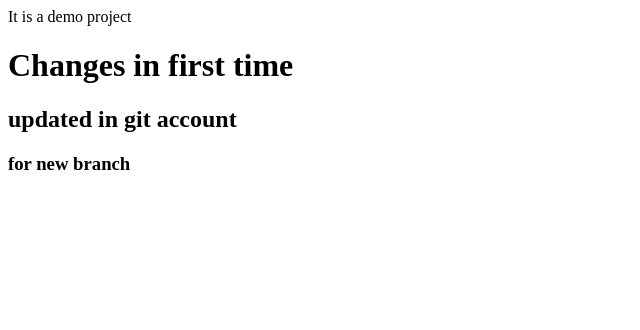
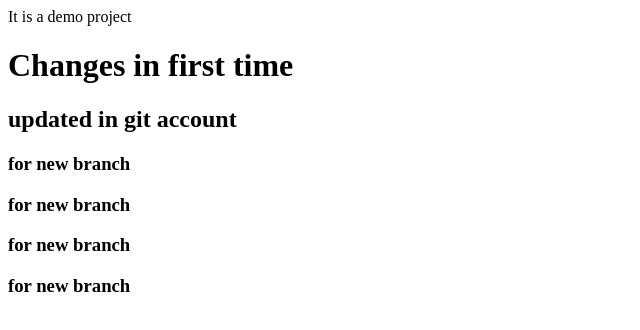
Before and after one commit to darshanjain7/test-new, a plain HTML site: page index.html in a window 1280 px wide. Shown: the whole page, without its empty margins (0-640 px from the left). Drawn offline with Linux system fonts and the light colour scheme.

Commit message:
added extra

```diff
--- a/index.html
+++ b/index.html
@@ -7,6 +7,9 @@
 <p>It is a demo project</p>
 <h1>Changes in first time</h1>
   <h2>updated in git account</h2>
-  <h3>for new branch   </h3>
+  <h3>for new branch</h3>
+  <h3>for new branch</h3>
+  <h3>for new branch</h3>
+  <h3>for new branch</h3>
 </body>
 </html>
```
